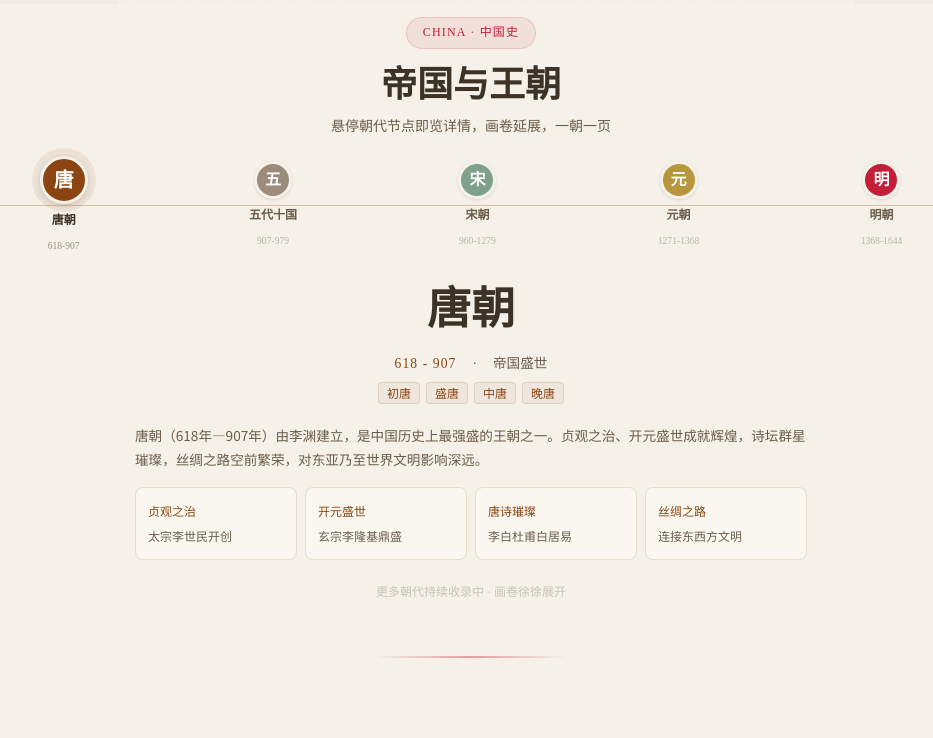
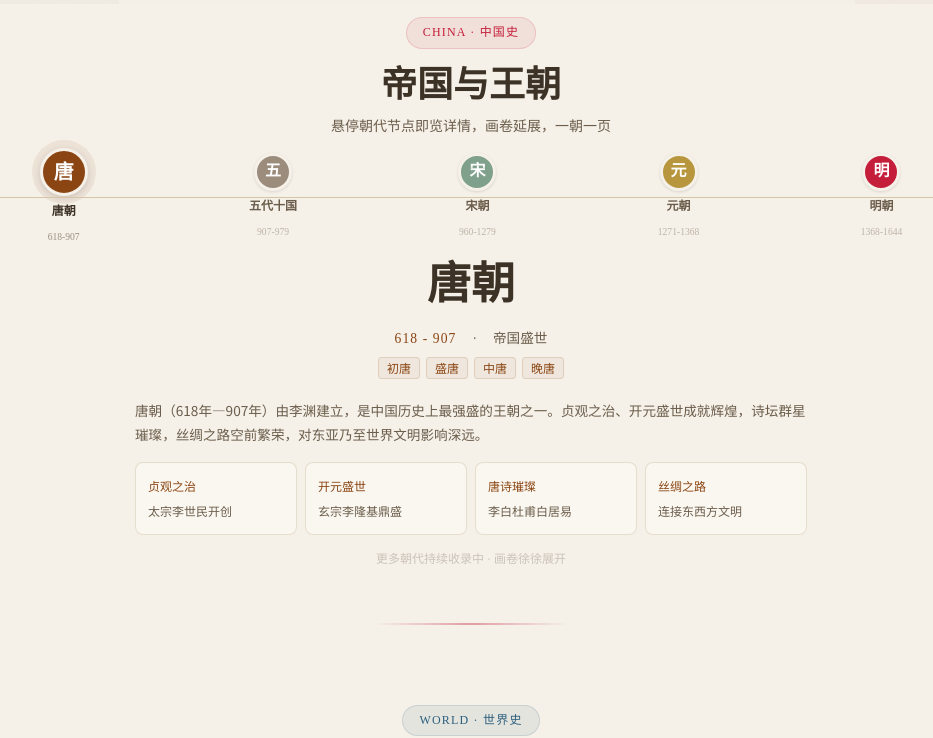
Before and after one commit to emilyWg05/history-learning, a React (Vite) app: page / in a window 1280 px wide. Shown: the part 796-1534 px from the top of the page, without its empty margins (169-1102 px from the left). Built offline with nearby package versions, Linux system fonts and the light colour scheme; a web font is replaced by a local one.

Commit message:
Fix dynasty timeline spacing and CTA anchor position
- Use height:0 + flex centering for timeline dots to avoid extra vertical space
- Replace .scroll-dots absolute positioning with ::before line approach
- Add scroll-mt-2 to #china section for proper anchor positioning

```diff
--- a/src/pages/Home.tsx
+++ b/src/pages/Home.tsx
@@ -185,8 +185,8 @@ export default function Home() {
       </section>
 
       {/* ====== 中国史 — 王朝巡览 ====== */}
-      <section id="china" className="relative z-10 max-w-6xl mx-auto px-4 sm:px-6 pt-3 pb-6" aria-label="中国史">
-        <div className="text-center mb-5 reveal">
+      <section id="china" className="relative z-10 max-w-6xl mx-auto px-4 sm:px-6 pt-3 pb-6 scroll-mt-2" aria-label="中国史">
+        <div className="text-center mb-3 reveal">
           <span className="section-pill bg-seal/8 text-seal border border-seal/15">CHINA · 中国史</span>
           <h2 className="font-heading text-3xl sm:text-4xl font-bold text-ink mt-4 mb-3">帝国与王朝</h2>
           <p className="text-ink-muted max-w-lg mx-auto text-sm">悬停朝代节点即览详情，画卷延展，一朝一页</p>
@@ -195,7 +195,6 @@ export default function Home() {
         {/* Dynasty timeline */}
         <div className="scroll-stage reveal">
           <div className="scroll-line">
-            <div className="scroll-dots">
             {chinaEras.map((era) => (
               <div
                 key={era.id}
@@ -217,7 +216,6 @@ export default function Home() {
                 <span className="dot-year">{era.startYear}-{era.endYear}</span>
               </div>
             ))}
-            </div>
           </div>
         </div>
 
@@ -260,7 +258,7 @@ export default function Home() {
           ))}
         </div>
 
-        <div className="reveal text-center mt-6">
+        <div className="reveal text-center mt-4">
           <p className="text-xs text-ink-muted/30">更多朝代持续收录中 · 画卷徐徐展开</p>
         </div>
       </section>
--- a/src/styles/index.css
+++ b/src/styles/index.css
@@ -157,22 +157,23 @@ body::before {
 
 .scroll-line {
   position: relative;
-  height: 1px;
-  background: #d4c5a9;
-  min-width: 100%;
-}
-
-.scroll-dots {
-  position: absolute;
-  left: 0;
-  right: 0;
-  top: 50%;
-  transform: translateY(-50%);
+  height: 0;
+  min-height: 0;
   display: flex;
   align-items: center;
   justify-content: space-around;
-  min-width: max(100%, 640px);
-  padding: 0 1rem;
+  gap: 1rem;
+  padding: 0 1.5rem;
+}
+
+.scroll-line::before {
+  content: '';
+  position: absolute;
+  left: 1.5rem;
+  right: 1.5rem;
+  top: 0;
+  height: 1px;
+  background: #d4c5a9;
 }
 
 .scroll-dot {
@@ -183,8 +184,6 @@ body::before {
   cursor: pointer;
   transition: transform 0.25s ease;
   flex-shrink: 0;
-  position: relative;
-  z-index: 2;
   padding: 0 0.5rem;
 }
 .scroll-dot:hover {
@@ -248,9 +247,9 @@ body::before {
 /* Detail panel */
 .dynasty-showcase {
   max-width: 720px;
-  margin: 2.5rem auto 0;
+  margin: 1.5rem auto 0;
   position: relative;
-  min-height: 260px;
+  min-height: 240px;
 }
 .dynasty-pane {
   position: absolute;
```
Lines whose indentation alone changed are shown as unchanged.
